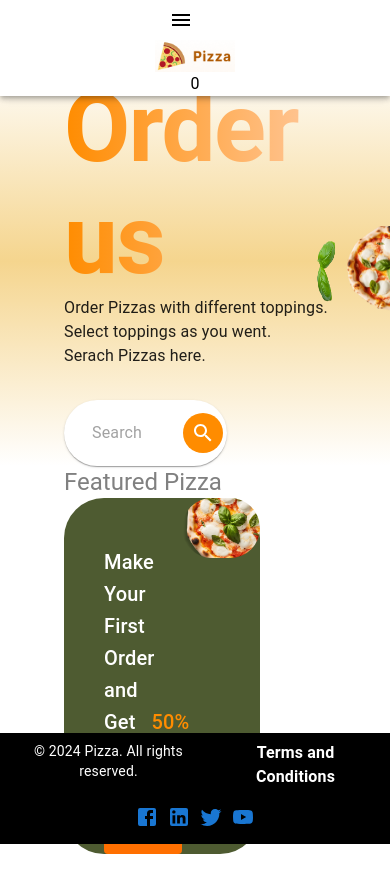
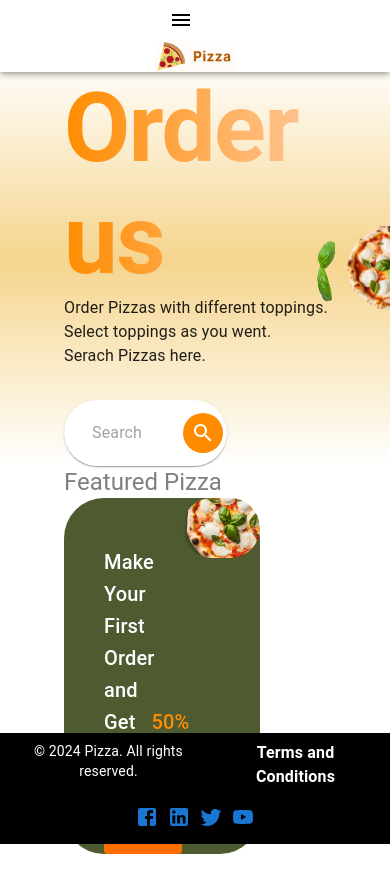
Before and after one commit to getye/Pizza-Ordering-App, a React (Create React App) app in the folder client/: page / in a window 390 px wide. Built offline with nearby package versions, Linux system fonts and the light colour scheme.

Commit message:
mobile view menu

```diff
--- a/client/src/navigations/mainbar.js
+++ b/client/src/navigations/mainbar.js
@@ -299,7 +299,7 @@ export const MainBar = (props) => {
   return (
     <Box sx={{ display: 'flex', flexDirection: 'column', paddingBottom: '56px' }}>
       <CssBaseline />
-      <AppBar position="fixed" sx={{ width: 1, backgroundColor: 'white', color: 'black', padding: { xs: '0 8px', sm: '0 16px' } }}>
+      <AppBar position="fixed" sx={{ width: '100%', backgroundColor: 'white', color: 'black', padding: { xs: '0 8px', sm: '0 16px' } }}>
 
           {(!userRole) ? (
           <Toolbar sx={{ justifyContent: 'space-between', flexDirection: { xs: 'column', sm: 'row' } }}>
@@ -335,7 +335,7 @@ export const MainBar = (props) => {
             <img src={pizza} alt="Pizza Logo" style={{ width: '80px', marginBottom: { xs: 1, sm: 0 } }} />
             </>
             )}
-            {(isMobile & mobileOpen) && (
+            {(isMobile && mobileOpen) && (
               <>
             <MenuItem onClick={() => navigate('/')}>Home</MenuItem>
             <MenuItem onClick={() => navigate('/orders')}>Orders</MenuItem>
```
Also changed, not shown: 8 other files (tests, documents, lock files or other folders).
